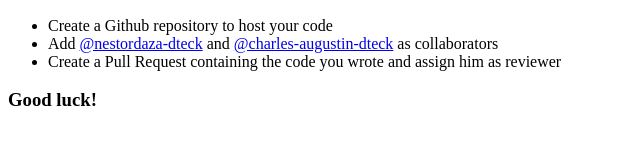
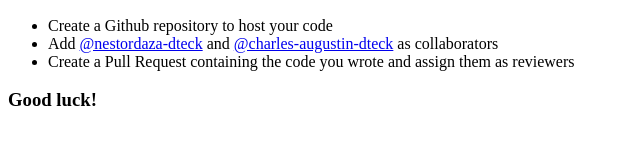
Before and after one commit to D-TeckSolutions/D-TeckSolutions.github.io, a plain HTML site: page full-stack-dev-test/index.html in a window 1280 px wide. Shown: the part 393-538 px from the top of the page, 0-640 px from the left. Drawn offline with Linux system fonts and the light colour scheme.

Commit message:
Update index.html

```diff
--- a/full-stack-dev-test/index.html
+++ b/full-stack-dev-test/index.html
@@ -36,7 +36,7 @@
     <ul>
         <li>Create a Github repository to host your code</li>
         <li>Add <a href="https://github.com/nestordaza-dteck" target="_blank">@nestordaza-dteck</a> and <a href="https://github.com/charles-augustin-dteck" target="_blank">@charles-augustin-dteck</a> as collaborators</li>
-        <li>Create a Pull Request containing the code you wrote and assign him as reviewer</li>
+        <li>Create a Pull Request containing the code you wrote and assign them as reviewers</li>
     </ul>
 
    	<h3>Good luck!</h3>
```
